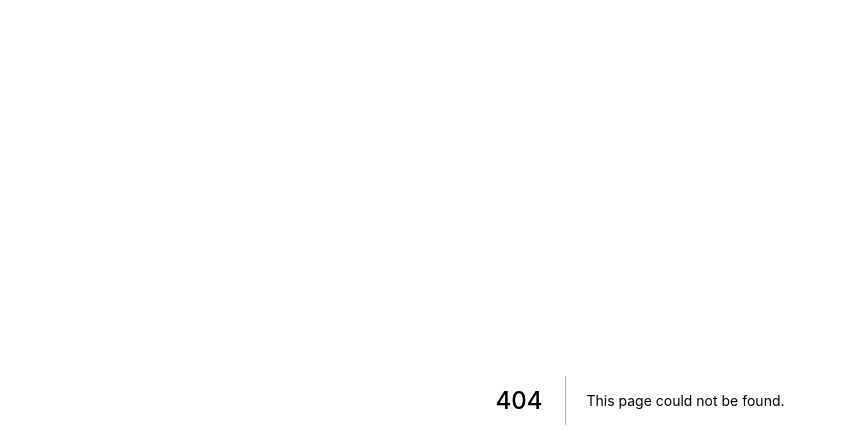
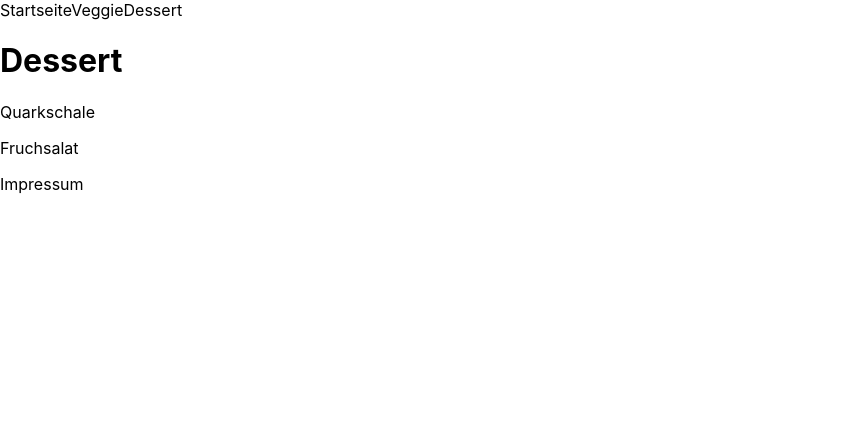
Before and after one commit to FreytagDom/fish-shop, a Next.js app: page /Dessert in a window 1280 px wide. Before the commit this address had no page. Shown: the top 448 px of the page, without its empty margins (0-846 px from the left). Built offline with nearby package versions, Linux system fonts and the light colour scheme.

Commit message:
add pages

```diff
--- /dev/null
+++ b/components/Footer.js
@@ -0,0 +1,3 @@
+export default function Footer() {
+  return <footer>Impressum</footer>;
+}
--- /dev/null
+++ b/components/Header.js
@@ -0,0 +1,11 @@
+export default function Header() {
+  return (
+    <header>
+      <nav>
+        <a>Startseite</a>
+        <a>Veggie</a>
+        <a>Dessert</a>
+      </nav>
+    </header>
+  );
+}
--- /dev/null
+++ b/components/Layout.js
@@ -0,0 +1,12 @@
+import Footer from "./Footer";
+import Header from "./Header";
+
+export default function Layout({ children }) {
+  return (
+    <>
+      <Header />
+      {children}
+      <Footer />
+    </>
+  );
+}
--- /dev/null
+++ b/pages/Dessert.js
@@ -0,0 +1,9 @@
+export default function dessert() {
+  return (
+    <>
+      <h1>Dessert</h1>
+      <p>Quarkschale</p>
+      <p>Fruchsalat</p>
+    </>
+  );
+}
--- a/pages/_app.js
+++ b/pages/_app.js
@@ -1,7 +1,12 @@
-import '../styles/globals.css'
+import "../styles/globals.css";
+import Layout from "../components/Layout";
 
 function MyApp({ Component, pageProps }) {
-  return <Component {...pageProps} />
+  return (
+    <Layout>
+      <Component {...pageProps} />
+    </Layout>
+  );
 }
 
-export default MyApp
+export default MyApp;
```
Also changed, not shown: pages/Veggie.js (added, +8 -0 lines), pages/index.js (+1 -67 lines).
